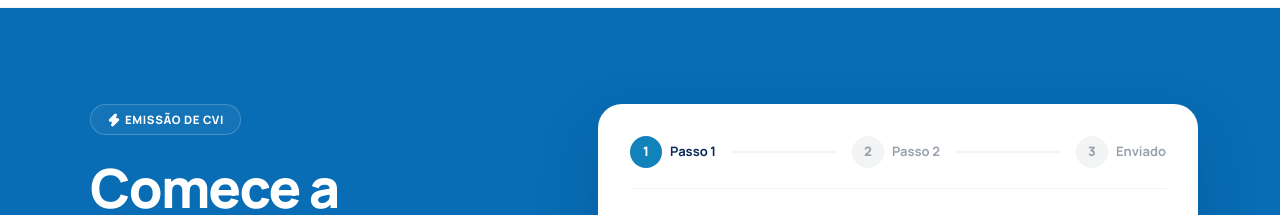
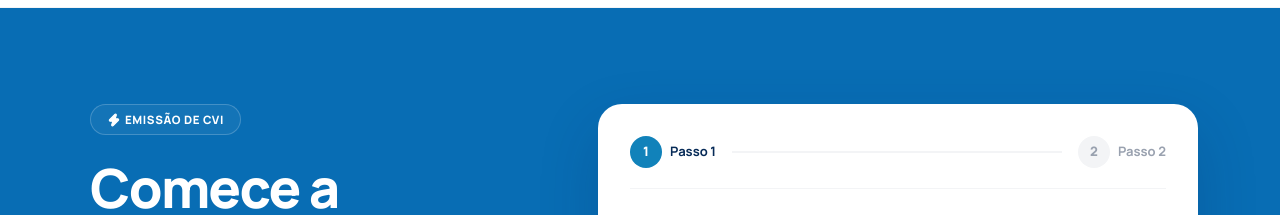
Before and after one commit to embarcompany/cvifacil, a Next.js app: page / in a window 1280 px wide. Shown: the part 4720-4935 px from the top of the page. Built offline with nearby package versions, Linux system fonts and the light colour scheme.

Commit message:
Hide submitted step from form progress

```diff
--- a/src/app/page.tsx
+++ b/src/app/page.tsx
@@ -1343,7 +1343,7 @@ export default function Home() {
 
 
 
-                {/* 1 Passo 1 ━━━━━━━━━ 2 Passo 2 ━━━━━━━━━ 3 Confirmação */}
+                {/* 1 Passo 1 ━━━━━━━━━ 2 Passo 2 */}
                 <div className="flex items-center justify-between pb-5 select-none">
                   <div className="flex flex-col sm:flex-row items-center gap-1 sm:gap-2">
                     <div className={`w-8 h-8 rounded-full flex items-center justify-center text-[13px] font-black transition-all ${
@@ -1381,24 +1381,6 @@ export default function Home() {
                     </span>
                   </div>
 
-                  <div className={`flex-1 h-[2px] mx-4 transition-colors ${
-                    formStep > 2 ? "bg-primary" : "bg-gray-100"
-                  }`} />
-
-                  <div className="flex flex-col sm:flex-row items-center gap-1 sm:gap-2">
-                    <div className={`w-8 h-8 rounded-full flex items-center justify-center text-[13px] font-black transition-all ${
-                      formStep === 3
-                        ? "bg-whatsapp text-white"
-                        : "bg-gray-100 text-gray-400"
-                    }`}>
-                      3
-                    </div>
-                    <span className={`text-[13px] font-bold ${
-                      formStep === 3 ? "text-navy font-black" : "text-gray-400"
-                    }`}>
-                      Enviado
-                    </span>
-                  </div>
                 </div>
                 <div className="h-px bg-gray-100 mb-6" />
 
```
